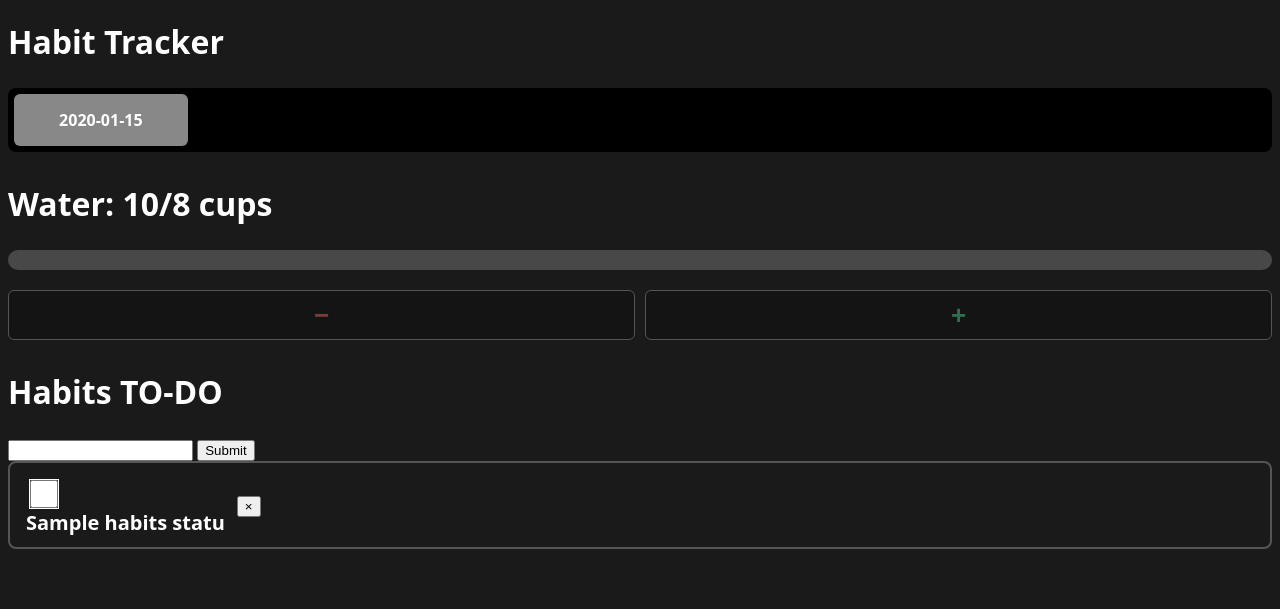
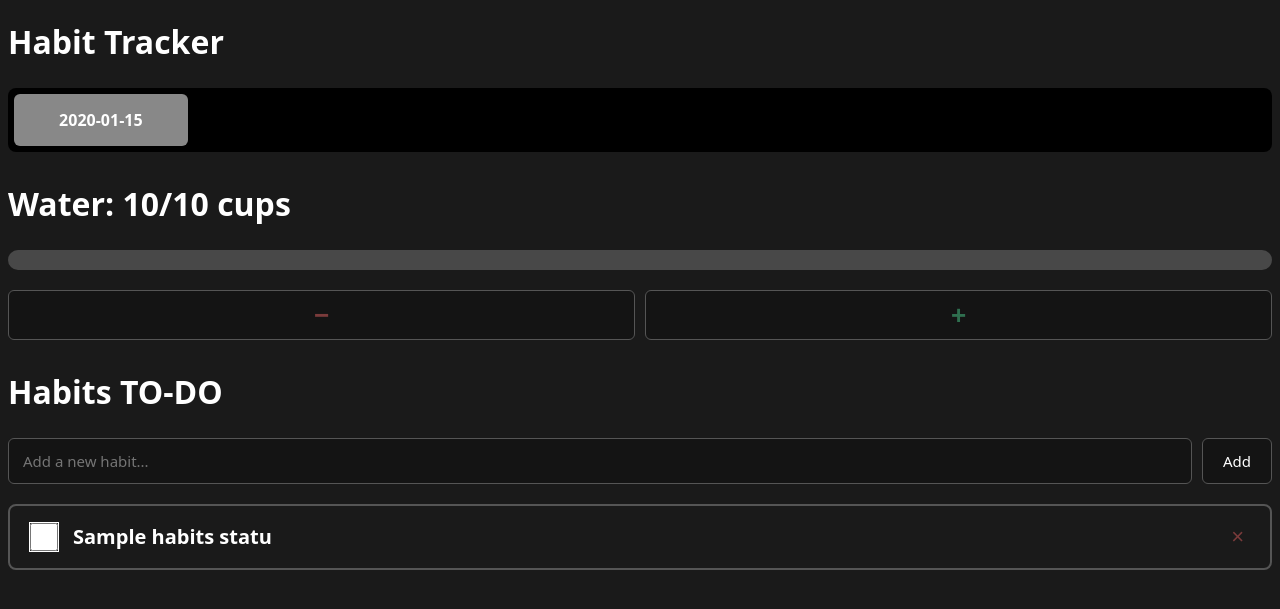
Before and after one commit to MasonBartell/habit-tracker, a Flask app: template templates/index.html in a window 1280 px wide. Shown: the top 609 px of the page. Run offline with Flask 3, Linux system fonts and the light colour scheme; the template is opened without the code that fills it: most values are stand-ins (such as "Sample title", 1, 10 or a date in 2020).

Commit message:
clean up code structure and polish UI: extract helpers, remove hardcoded values, style add-habit form

```diff
--- a/app.py
+++ b/app.py
@@ -1,218 +1,185 @@
 import sqlite3
 import datetime as dt
-from flask import Flask, render_template, redirect, url_for
-from flask import request
+from flask import Flask, render_template, redirect, url_for, request
+
 app = Flask(__name__)
+
+DB_NAME = "habits.db"
+GRID_DAYS = 14
+MAX_HABITS = 5
+
+
+def get_connection():
+    """Open a connection to the database and return it with a cursor."""
+    conn = sqlite3.connect(DB_NAME)
+    return conn, conn.cursor()
+
+
+def get_water_info(cursor):
+    """Return water's habit ID and daily goal."""
+    cursor.execute('SELECT ID, Goal FROM habits WHERE Name = "Water"')
+    row = cursor.fetchone()
+    return row[0], int(row[1])
+
+
+def is_done(cursor, habit_id, day):
+    """True if a log row exists for this habit on this date."""
+    cursor.execute(
+        'SELECT 1 FROM logs WHERE Habit_ID = ? AND Date = ?',
+        (habit_id, day)
+    )
+    return cursor.fetchone() is not None
+
+
+def water_total_for(cursor, water_id, day):
+    """Total cups logged for a given date (0 if none)."""
+    cursor.execute(
+        'SELECT SUM(value) FROM logs WHERE Habit_ID = ? AND Date = ?',
+        (water_id, day)
+    )
+    total = cursor.fetchone()[0]
+    return int(total) if total is not None else 0
+
 
 @app.route("/")
 def home():
-    conn = sqlite3.connect("habits.db")
-    cursor = conn.cursor()
+    conn, cursor = get_connection()
+    today = dt.date.today()
 
-    cursor.execute("SELECT * FROM habits")
-    habits = cursor.fetchall()
+    water_id, water_goal = get_water_info(cursor)
+    water_total = water_total_for(cursor, water_id, today)
 
-    today = dt.date.today()
-    dateList = []
-    gridData = []
-
-    for i in range(14):
-        dateList.append(today - dt.timedelta(i))
-    dateList.reverse()
-
-    cursor.execute('SELECT ID FROM habits WHERE Name = "Water"')
-    water_id = cursor.fetchone()[0]
-
-
-    cursor.execute('SELECT SUM(value) FROM logs WHERE Habit_ID = ? AND Date = ?', (water_id, today))
-    water_total = cursor.fetchone()[0]
-    if water_total is None: water_total = 0
-    water_total = int(water_total)
-
-    # Generic checkbox-habit status — replaces the old separate
-    # workout_done / multivitamin_done checks. Works for any number
-    # of checkbox-type habits, not just these two by name.
-    cursor.execute('SELECT * FROM habits WHERE Type = "Checkbox"')
+    # All checkbox-type habits, with today's completion status.
+    cursor.execute('SELECT ID, Name FROM habits WHERE Type = "Checkbox"')
     checkbox_habits = cursor.fetchall()
 
-    habits_status = []
-    for habit in checkbox_habits:
-        cursor.execute('SELECT * FROM logs WHERE Habit_ID = ? AND Date = ?', (habit[0], today))
-        log_row = cursor.fetchone()
-        if log_row is None:
-            habit_done = False
-        else:
-            habit_done = True
-        habits_status.append((habit[0], habit[1], habit_done))
+    habits_status = [
+        (habit_id, name, is_done(cursor, habit_id, today))
+        for habit_id, name in checkbox_habits
+    ]
 
-    # Consistency grid — still uses workout_id/multivitamin_id/water_id
-    # directly, since this scoring is specific to those three habits for now.
+    # Consistency grid: last GRID_DAYS days, oldest first.
+    date_list = [today - dt.timedelta(i) for i in range(GRID_DAYS)]
+    date_list.reverse()
+
     max_possible = len(checkbox_habits) + 1  # +1 for water
+    grid_data = []
 
-    for day in dateList:
-        dayTotal = 0
-        cursor.execute('SELECT SUM(value) FROM logs WHERE Habit_ID = ? AND Date = ?', (water_id, day))
-        day_water_total = cursor.fetchone()[0]
-        if day_water_total is None: day_water_total = 0
+    for day in date_list:
+        day_total = sum(
+            1 for habit_id, _ in checkbox_habits
+            if is_done(cursor, habit_id, day)
+        )
+        if water_total_for(cursor, water_id, day) >= water_goal:
+            day_total += 1
 
-        for habit in checkbox_habits:
-            cursor.execute('SELECT * FROM logs WHERE Habit_ID = ? AND Date = ?', (habit[0], day))
-            log_row = cursor.fetchone()
-            if log_row is not None:
-                dayTotal += 1
+        # Blend from near-black to bright green based on completion.
+        ratio = day_total / max_possible
+        r = int(30 + (60 - 30) * ratio)
+        g = int(30 + (200 - 30) * ratio)
+        b = int(30 + (90 - 30) * ratio)
+        grid_data.append((day, f"rgb({r}, {g}, {b})"))
 
-        if day_water_total == 8:
-            dayTotal += 1
-
-        day_percentage = (dayTotal / max_possible) * 100
-
-        # Interpolate from gray (65,64,64) to green (76,175,122) based on percentage
-        r = int(30 + (60 - 30) * (day_percentage / 100))
-        g = int(30 + (200 - 30) * (day_percentage / 100))
-        b = int(30 + (90 - 30) * (day_percentage / 100))
-        day_color = f"rgb({r}, {g}, {b})"
-
-        gridData.append((day, day_color))
-
-
-
-    cursor.execute('SELECT GOAL FROM habits WHERE Name = "Water" ')
-    goal_value = int(cursor.fetchone()[0])
-    percentage = min((water_total / goal_value) * 100, 100)
-    blue_value = int(255 - (percentage * 1.5))
+    water_percentage = min((water_total / water_goal) * 100, 100)
+    blue_value = int(255 - (water_percentage * 1.5))
 
     conn.close()
 
     return render_template(
         "index.html",
-        habits=habits,
         water_total=water_total,
-        percentage=percentage,
+        water_goal=water_goal,
+        percentage=water_percentage,
         blue_value=blue_value,
         habits_status=habits_status,
-        gridData=gridData
+        gridData=grid_data
     )
+
 
 @app.route("/log/water/add", methods=["POST"])
 def add_water():
+    conn, cursor = get_connection()
+    today = dt.date.today()
 
-    # Step 1: open a fresh connection — every route needs its own,
-    # you can't reuse the one from home() since that request already finished.
-    conn = sqlite3.connect("habits.db")
-    cursor = conn.cursor()
- # get today's date, same as before
-    today = dt.date.today()
-    # Step 2: find water's ID, same as you did in home()
-    cursor.execute('SELECT ID FROM habits WHERE Name = "Water"')
-    water_id = cursor.fetchone()[0]
+    water_id, water_goal = get_water_info(cursor)
+    if water_total_for(cursor, water_id, today) < water_goal:
+        cursor.execute(
+            "INSERT INTO logs (Habit_ID, Date, value) VALUES (?, ?, ?)",
+            (water_id, today, 1)
+        )
 
-    cursor.execute('SELECT SUM(value) FROM logs WHERE Habit_ID = ? AND Date = ?', (water_id, today))
-    water_total = cursor.fetchone()[0]
-    cursor.execute('SELECT GOAL FROM habits WHERE Name = "Water" ')
-    goal_value = int(cursor.fetchone()[0])
-
-
-
-    # Step 4: insert a new row into logs — this is the actual "save" moment.
-    # value = 1 means "one cup was logged."
-    if water_total == goal_value:
-        pass
-    else:
-        cursor.execute("INSERT INTO logs (Habit_ID, Date, value) VALUES (?, ?, ?)", (water_id, today, 1))
-
-    # Step 5: commit — this writes the change to the actual .db file.
-    # Without this line, the insert would be thrown away when the connection closes.
     conn.commit()
     conn.close()
-
-    # Step 6: send the browser back to the homepage.
-    # url_for("home") looks up the URL for the function named "home" —
-    # safer than hardcoding "/" since it still works if the route ever changes.
     return redirect(url_for("home"))
 
 
 @app.route("/log/water/subtract", methods=["POST"])
 def subtract_water():
-    conn = sqlite3.connect('habits.db')
-    cursor = conn.cursor()
-
-    cursor.execute('SELECT ID FROM habits WHERE Name = "Water"')
-    water_id = cursor.fetchone()[0]
-
+    conn, cursor = get_connection()
     today = dt.date.today()
 
-    cursor.execute('SELECT SUM(value) FROM logs WHERE Habit_ID = ? AND Date = ?', (water_id, today))
-    water_total = cursor.fetchone()[0]
-    cursor.execute('SELECT GOAL FROM habits WHERE Name = "Water" ')
-    goal_value = int(cursor.fetchone()[0])
-        # Step 4: insert a new row into logs — this is the actual "save" moment.
-        # value = 1 means "one cup was logged."
-    if water_total < 1:
-        pass
-    else:
-        cursor.execute("INSERT INTO logs (Habit_ID, Date, value) VALUES (?, ?, ?)", (water_id, today, -1))
+    water_id, _ = get_water_info(cursor)
+    if water_total_for(cursor, water_id, today) > 0:
+        cursor.execute(
+            "INSERT INTO logs (Habit_ID, Date, value) VALUES (?, ?, ?)",
+            (water_id, today, -1)
+        )
 
     conn.commit()
     conn.close()
-
     return redirect(url_for("home"))
 
 
+@app.route("/habit/add", methods=["POST"])
+def add_habit():
+    conn, cursor = get_connection()
+    habit_name = request.form["habit_name"].strip()
 
-@app.route('/habit/add', methods=['POST'])
-def add_habit():
-
-    conn = sqlite3.connect("habits.db")
-    cursor = conn.cursor()
-
-    habit_name = request.form["habit_name"]
     cursor.execute("SELECT COUNT(*) FROM habits")
     habit_count = cursor.fetchone()[0]
-    if habit_count < 5:
-        cursor.execute("INSERT INTO habits (Name, Type, Goal) VALUES (?, ?, ?)", (habit_name, "Checkbox", None))
+
+    if habit_name and habit_count < MAX_HABITS:
+        cursor.execute(
+            "INSERT INTO habits (Name, Type, Goal) VALUES (?, ?, ?)",
+            (habit_name, "Checkbox", None)
+        )
 
     conn.commit()
     conn.close()
-
     return redirect(url_for("home"))
 
-@app.route('/habit/delete/<int:habit_id>', methods=['POST'])
+
+@app.route("/habit/delete/<int:habit_id>", methods=["POST"])
 def delete_habit(habit_id):
-    conn = sqlite3.connect('habits.db')
-    cursor = conn.cursor()
+    conn, cursor = get_connection()
 
-    cursor.execute('DELETE FROM logs WHERE Habit_ID = ?', (habit_id,))
-    cursor.execute('DELETE FROM habits WHERE ID = ?', (habit_id,))
+    cursor.execute("DELETE FROM logs WHERE Habit_ID = ?", (habit_id,))
+    cursor.execute("DELETE FROM habits WHERE ID = ?", (habit_id,))
 
     conn.commit()
     conn.close()
-
-    return redirect(url_for('home'))
+    return redirect(url_for("home"))
 
 
-@app.route('/habit/toggle/<int:habit_id>', methods=["POST"])
+@app.route("/habit/toggle/<int:habit_id>", methods=["POST"])
 def toggle_habit(habit_id):
-    conn = sqlite3.connect('habits.db')
-    cursor = conn.cursor()
-
+    conn, cursor = get_connection()
     today = dt.date.today()
 
-    cursor.execute('SELECT * FROM logs WHERE Habit_ID = ? AND Date = ?', (habit_id,today))
-    habit_row = cursor.fetchone()
-
-    if habit_row is None: habit_done = False
-    else: habit_done = True
-
-    if habit_done:
-        cursor.execute('DELETE FROM logs WHERE Habit_ID = ? AND Date = ?', (habit_id,today))
+    if is_done(cursor, habit_id, today):
+        cursor.execute(
+            "DELETE FROM logs WHERE Habit_ID = ? AND Date = ?",
+            (habit_id, today)
+        )
     else:
-        cursor.execute("INSERT INTO logs (Habit_ID, Date, value) VALUES (?, ?, ?)", (habit_id, today, 1))
+        cursor.execute(
+            "INSERT INTO logs (Habit_ID, Date, value) VALUES (?, ?, ?)",
+            (habit_id, today, 1)
+        )
 
     conn.commit()
     conn.close()
-
     return redirect(url_for("home"))
-
 
 
 if __name__ == "__main__":
--- a/templates/index.html
+++ b/templates/index.html
@@ -145,6 +145,73 @@
         background-color: rgba(47, 111, 79, 0.15);
         border-color: #2f6f4f;
     }
+
+    .add-habit {
+        display: flex;
+        gap: 10px;
+        margin-bottom: 20px;
+    }
+
+    .add-habit input[type="text"] {
+        flex: 1;
+        background-color: #141414;
+        border: 1px solid #555;
+        border-radius: 6px;
+        padding: 12px 14px;
+        color: white;
+        font-family: var(--font-main);
+        font-size: 15px;
+    }
+
+    .add-habit input[type="text"]:focus {
+        outline: none;
+        border-color: #2f6f4f;
+    }
+
+    .add-habit button {
+        background-color: #141414;
+        border: 1px solid #555;
+        border-radius: 6px;
+        padding: 12px 20px;
+        color: white;
+        font-family: var(--font-main);
+        font-size: 15px;
+        cursor: pointer;
+        transition: background-color 0.15s ease;
+    }
+
+    .add-habit button:hover {
+        background-color: #2f6f4f;
+        border-color: #2f6f4f;
+    }
+
+    .toggle-form {
+        display: flex;
+        align-items: center;
+        gap: 12px;
+        flex: 1;
+    }
+
+    .delete-btn {
+        background: none;
+        border: none;
+        color: #7a3b3b;
+        font-size: 22px;
+        line-height: 1;
+        cursor: pointer;
+        padding: 4px 10px;
+        transition: color 0.15s ease;
+    }
+
+    .delete-btn:hover {
+        color: #c0392b;
+    }
+
+    .empty-message {
+        color: #888;
+        font-style: italic;
+        padding: 14px 0;
+    }
 </style>
 </head>
 <body>
@@ -158,7 +225,7 @@
         {% endfor %}
     </div>
 
-    <h1>Water: {{ water_total }}/8 cups</h1>
+    <h1>Water: {{ water_total }}/{{ water_goal }} cups</h1>
 
     <div class="water-track">
         <div class="water-fill" style="width: {{ percentage }}%;"></div>
@@ -174,8 +241,10 @@
     </div>
 
     <h1>Habits TO-DO</h1>
-    <form action="/habit/add" method="POST">
-         <input type="text" name="habit_name"> <button type="submit">Submit</button>
+
+    <form action="/habit/add" method="POST" class="add-habit">
+        <input type="text" name="habit_name" placeholder="Add a new habit...">
+        <button type="submit">Add</button>
     </form>
 
     {% for id, name, done in habits_status %}
@@ -188,8 +257,9 @@
                 <button type="submit" class="delete-btn">&times;</button>
             </form>
         </div>
+    {% else %}
+        <p class="empty-message">No habits yet — add one above to get started.</p>
     {% endfor %}
-
 
 </body>
 </html>
```
Lines whose indentation alone changed are shown as unchanged.
